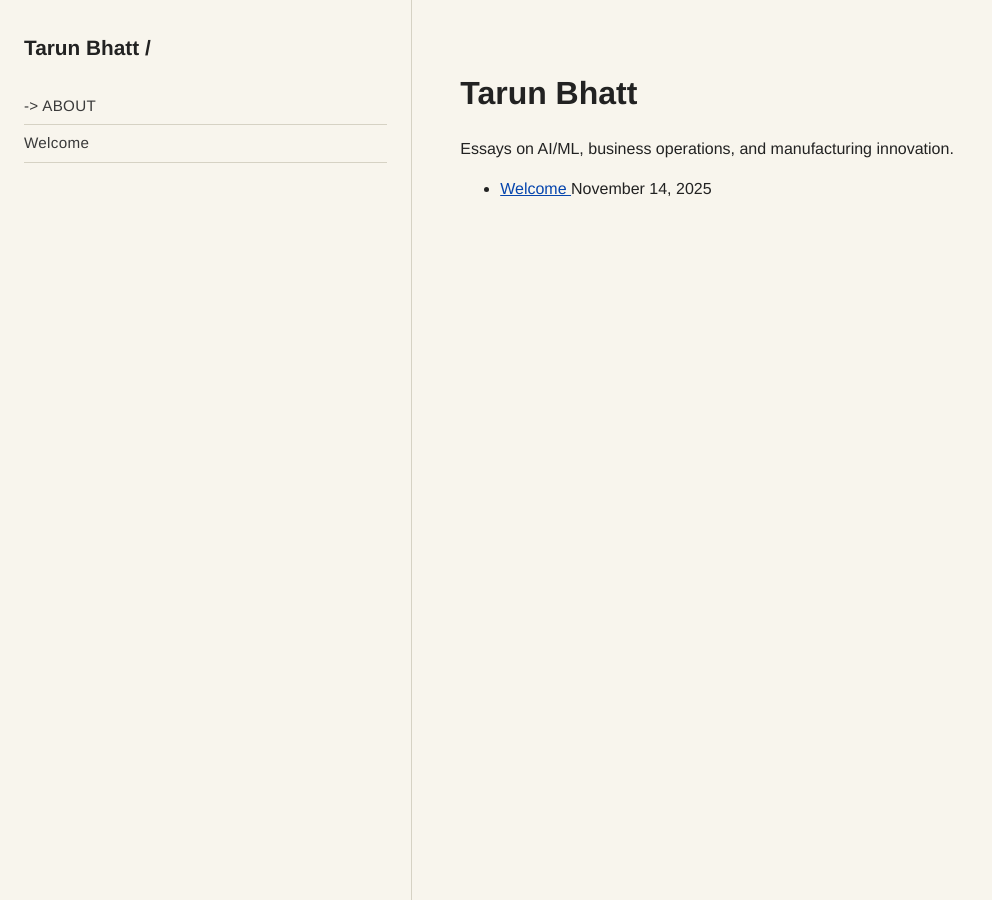
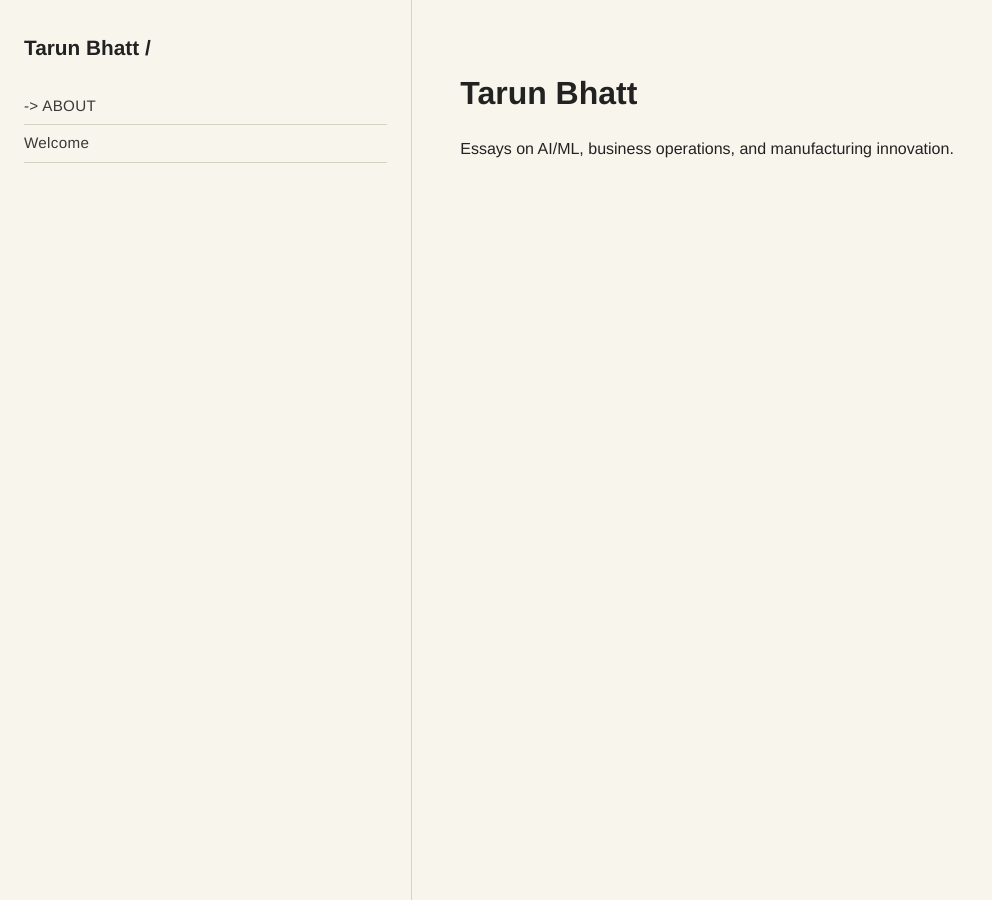
Before and after one commit to rimkute/blog, a Jekyll site: the page built from index.html, in a window 1280 px wide. Shown: the whole page, without its empty margins (0-992 px from the left). Built offline with Jekyll 4.4.1, drawn with Linux system fonts in a browser that asks for light colours.

Commit message:
Simplify index.html structure and remove list

```diff
--- a/index.html
+++ b/index.html
@@ -2,22 +2,5 @@
 layout: default
 ---
 
-<div class="home">
-  <h1 class="site-title">{{ site.title }}</h1>
-  {% if site.description %}
-  <p class="site-tagline">{{ site.description }}</p>
-  {% endif %}
-
-  <ul class="post-list">
-    {% for post in site.posts %}
-      <li class="post-item">
-        <a href="{{ post.url | relative_url }}" class="post-link">
-          {{ post.title }}
-        </a>
-        <span class="post-date">
-          {{ post.date | date: "%B %-d, %Y" }}
-        </span>
-      </li>
-    {% endfor %}
-  </ul>
-</div>
+<h1>{{ site.title }}</h1>
+<p>{{ site.description }}</p>
```
